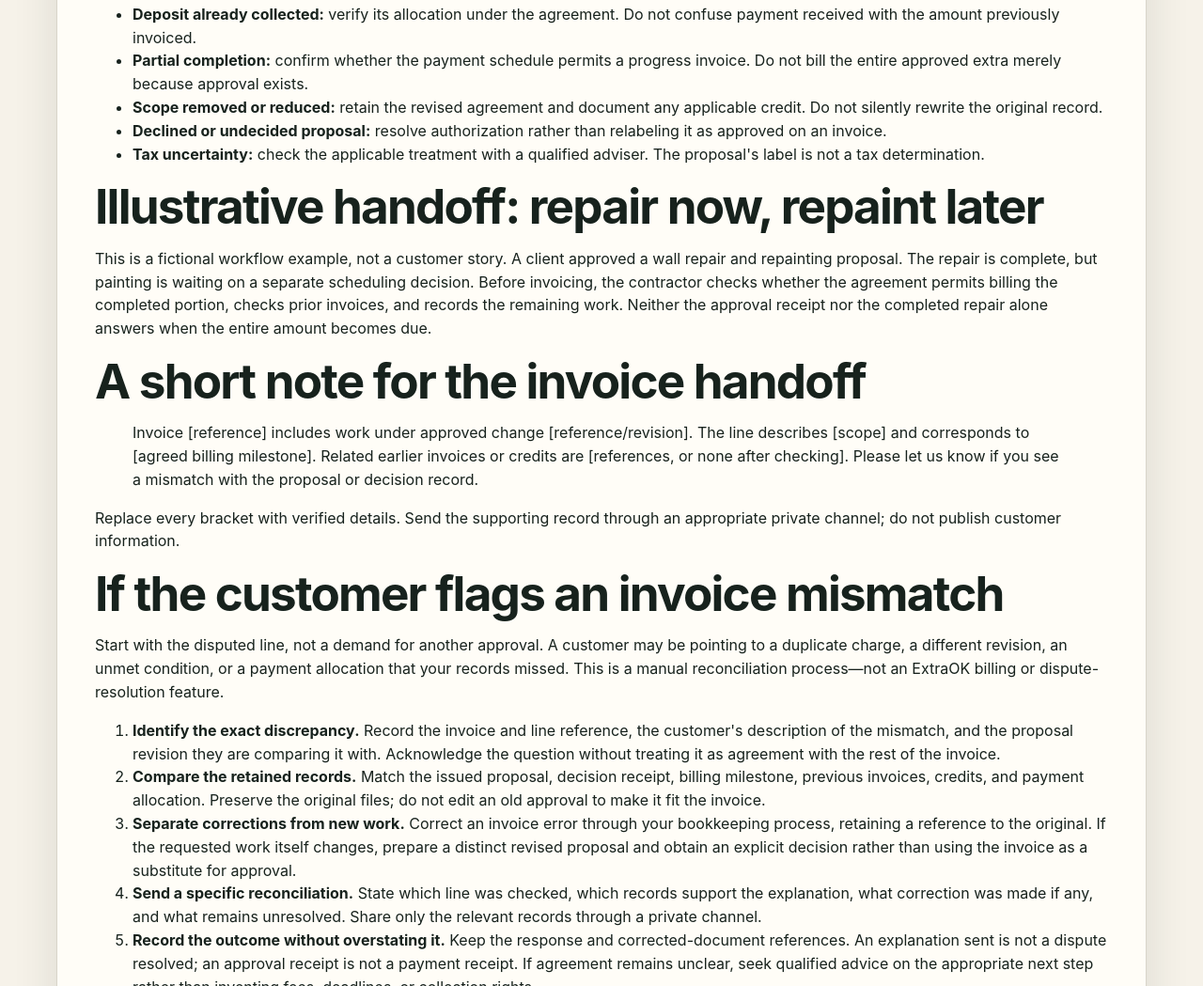
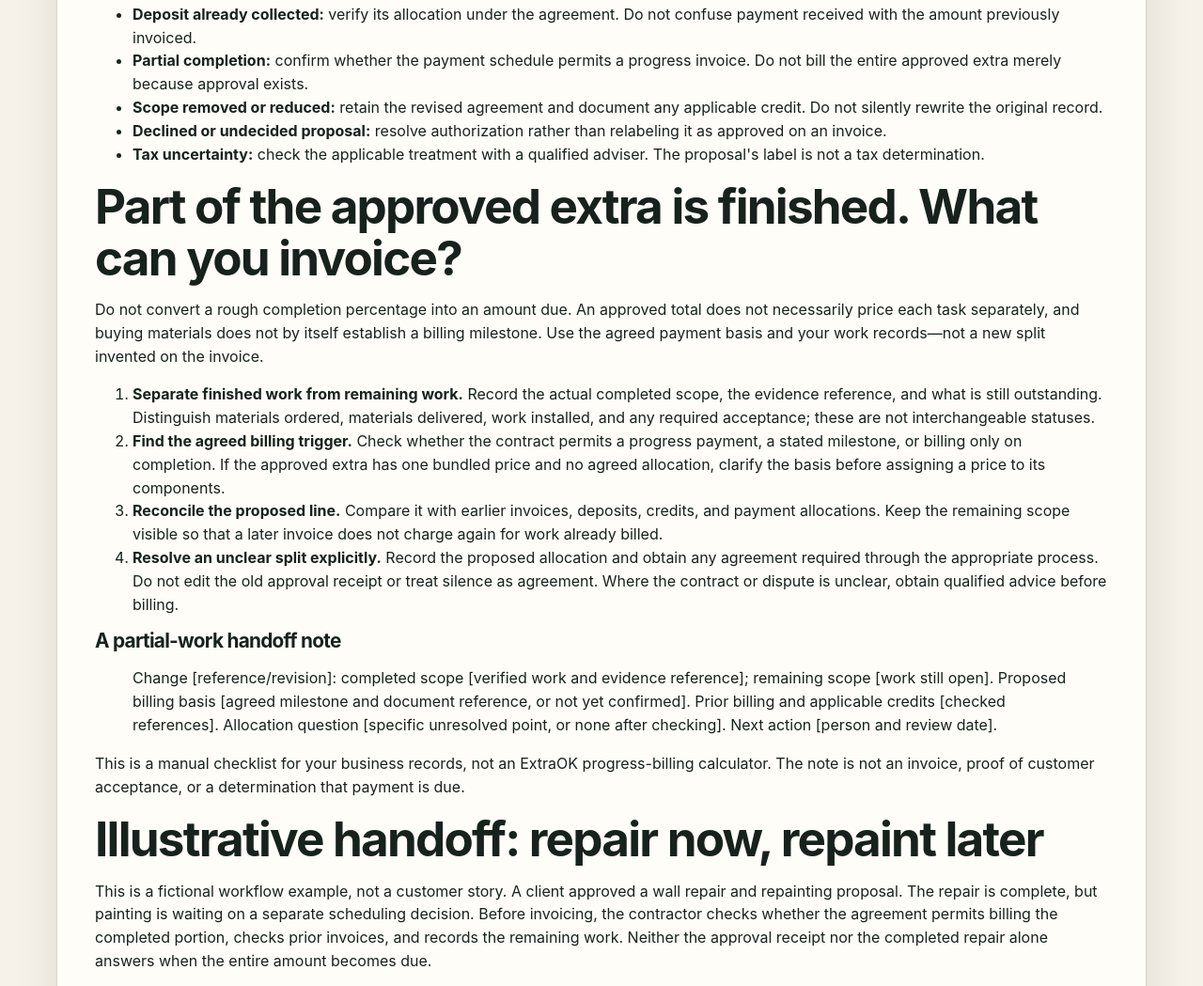
Before and after one commit to helpinghandschitown-netizen/extraok, a website: page change-order-to-invoice-checklist.html in a window 1280 px wide. Shown: the part 4065-5114 px from the top of the page at 94% size. Drawn offline with Linux system fonts and the light colour scheme.

Commit message:
docs: add partial-work invoice reconciliation checklist

```diff
--- a/change-order-to-invoice-checklist.html
+++ b/change-order-to-invoice-checklist.html
@@ -106,6 +106,19 @@
       <li><strong>Declined or undecided proposal:</strong> resolve authorization rather than relabeling it as approved on an invoice.</li>
       <li><strong>Tax uncertainty:</strong> check the applicable treatment with a qualified adviser. The proposal's label is not a tax determination.</li>
     </ul>
+    <section id="partial-work" aria-labelledby="partial-work-heading">
+      <h2 id="partial-work-heading">Part of the approved extra is finished. What can you invoice?</h2>
+      <p>Do not convert a rough completion percentage into an amount due. An approved total does not necessarily price each task separately, and buying materials does not by itself establish a billing milestone. Use the agreed payment basis and your work records—not a new split invented on the invoice.</p>
+      <ol>
+        <li><strong>Separate finished work from remaining work.</strong> Record the actual completed scope, the evidence reference, and what is still outstanding. Distinguish materials ordered, materials delivered, work installed, and any required acceptance; these are not interchangeable statuses.</li>
+        <li><strong>Find the agreed billing trigger.</strong> Check whether the contract permits a progress payment, a stated milestone, or billing only on completion. If the approved extra has one bundled price and no agreed allocation, clarify the basis before assigning a price to its components.</li>
+        <li><strong>Reconcile the proposed line.</strong> Compare it with earlier invoices, deposits, credits, and payment allocations. Keep the remaining scope visible so that a later invoice does not charge again for work already billed.</li>
+        <li><strong>Resolve an unclear split explicitly.</strong> Record the proposed allocation and obtain any agreement required through the appropriate process. Do not edit the old approval receipt or treat silence as agreement. Where the contract or dispute is unclear, obtain qualified advice before billing.</li>
+      </ol>
+      <h3>A partial-work handoff note</h3>
+      <blockquote><p>Change [reference/revision]: completed scope [verified work and evidence reference]; remaining scope [work still open]. Proposed billing basis [agreed milestone and document reference, or not yet confirmed]. Prior billing and applicable credits [checked references]. Allocation question [specific unresolved point, or none after checking]. Next action [person and review date].</p></blockquote>
+      <p>This is a manual checklist for your business records, not an ExtraOK progress-billing calculator. The note is not an invoice, proof of customer acceptance, or a determination that payment is due.</p>
+    </section>
     <h2>Illustrative handoff: repair now, repaint later</h2>
     <p>This is a fictional workflow example, not a customer story. A client approved a wall repair and repainting proposal. The repair is complete, but painting is waiting on a separate scheduling decision. Before invoicing, the contractor checks whether the agreement permits billing the completed portion, checks prior invoices, and records the remaining work. Neither the approval receipt nor the completed repair alone answers when the entire amount becomes due.</p>
     <h2>A short note for the invoice handoff</h2>
```
